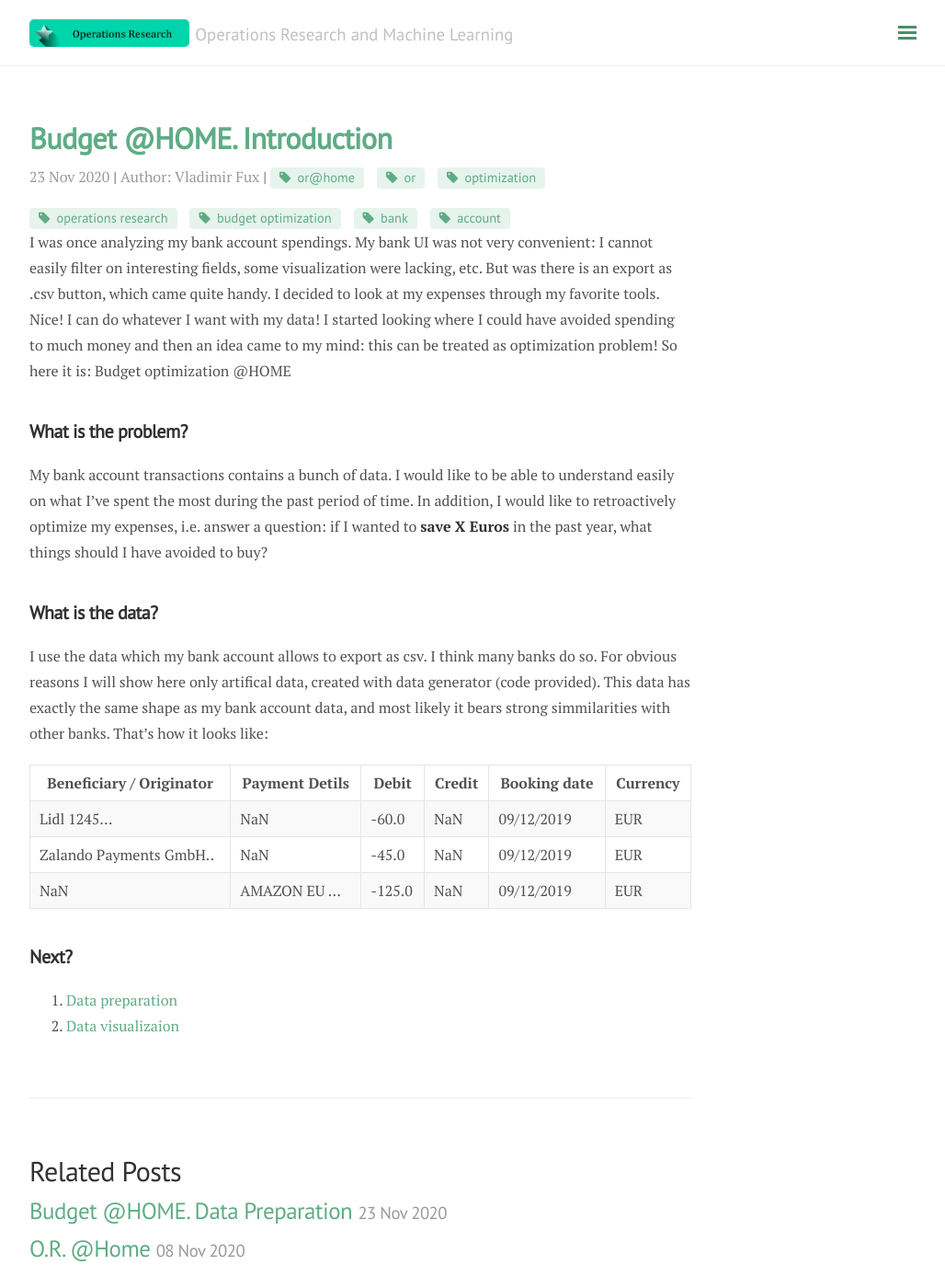
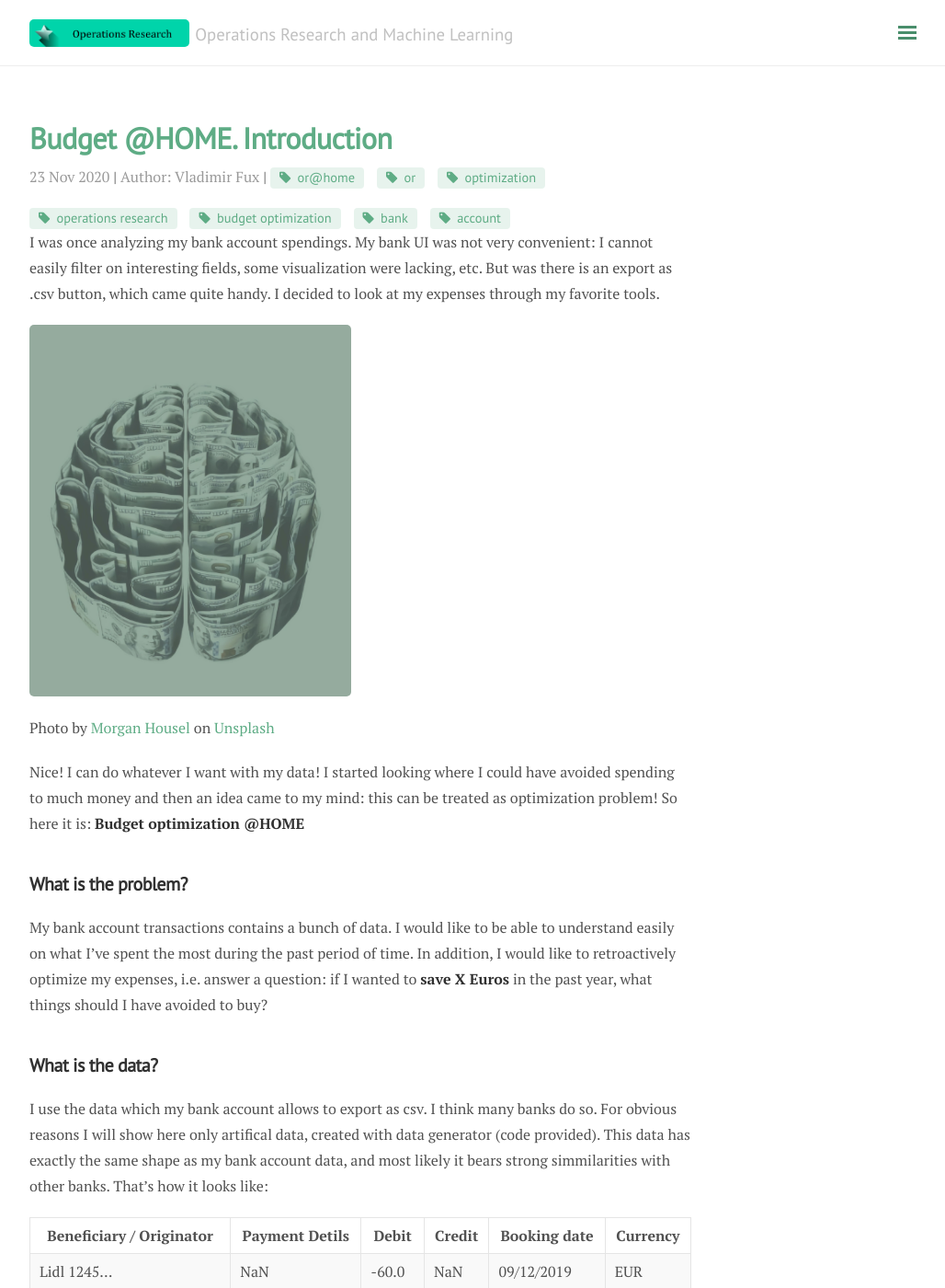
Before and after one commit to nonvisual/nonvisual.github.io, a Jekyll site: the page built from _posts/2020-11-23-budget-optimization-intro.md, in a window 1280 px wide and 1400 px high. Shown: the whole window at 92% size, without its empty margins (248-1276 px from the left). Built offline with Jekyll 4.4.1, drawn with Linux system fonts in a browser that asks for light colours; nearby versions of some CDN libraries.

Commit message:
Added pictures to posts

```diff
--- a/_posts/2020-11-23-budget-optimization-intro.md
+++ b/_posts/2020-11-23-budget-optimization-intro.md
@@ -6,8 +6,12 @@ topic: Operations Research
 tags: [or@home, or, optimization, operations research, budget optimization, bank, account]
 excerpt_separator: <!--more-->
 ---
+I was once analyzing my bank account spendings. My bank UI was not very convenient: I cannot easily filter on interesting fields, some visualization were lacking, etc. But was there is an export as .csv button, which came quite handy. I decided to look at my expenses through my favorite tools.
 
-I was once analyzing my bank account spendings. My bank UI was not very convenient: I cannot easily filter on interesting fields, some visualization were lacking, etc. But was there is an export as .csv button, which came quite handy. I decided to look at my expenses through my favorite tools. Nice! I can do whatever I want with my data! I started looking where I could have avoided spending to much money and then an idea came to my mind: this can be treated as optimization problem! So here it is: Budget optimization @HOME
+<img src="/images/budget_optimization/morgan-housel-cAQZuqdvba8-unsplash.jpg " alt="Budget" style="width:350px;"/>
+<span>Photo by <a href="https://unsplash.com/@morganhousel?utm_source=unsplash&amp;utm_medium=referral&amp;utm_content=creditCopyText">Morgan Housel</a> on <a href="https://unsplash.com/s/photos/bag-of-money?utm_source=unsplash&amp;utm_medium=referral&amp;utm_content=creditCopyText">Unsplash</a></span>
+
+Nice! I can do whatever I want with my data! I started looking where I could have avoided spending to much money and then an idea came to my mind: this can be treated as optimization problem! So here it is: **Budget optimization @HOME**
 
 <!--more-->
 ## What is the problem?
```
Also changed, not shown: _posts/2020-11-23-budget-data-preparation.md (+2 -0 lines), images/budget_optimization/morgan-housel-cAQZuqdvba8-unsplash.jpg (added), images/budget_optimization/transactions_dist.png (added).
